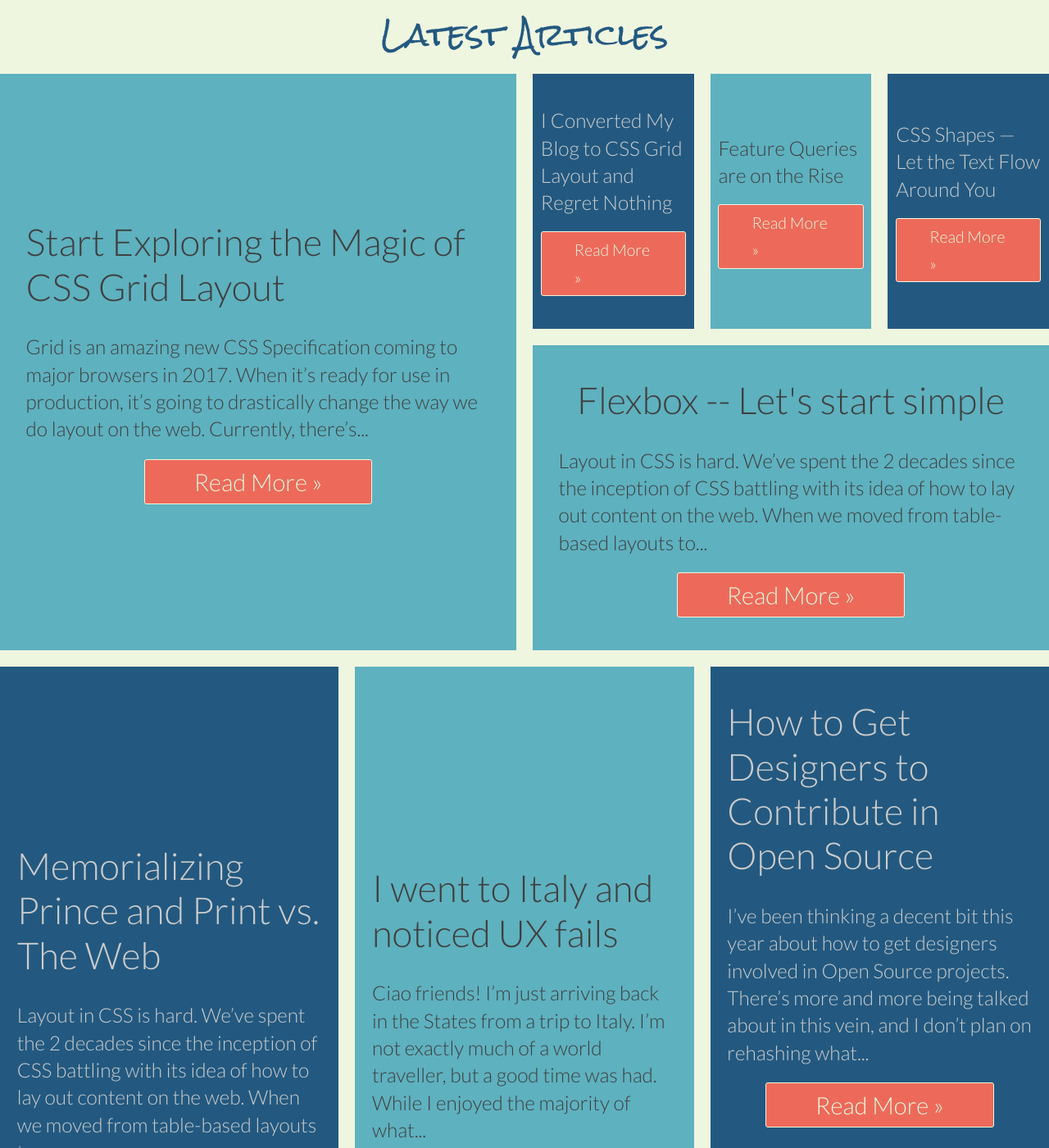
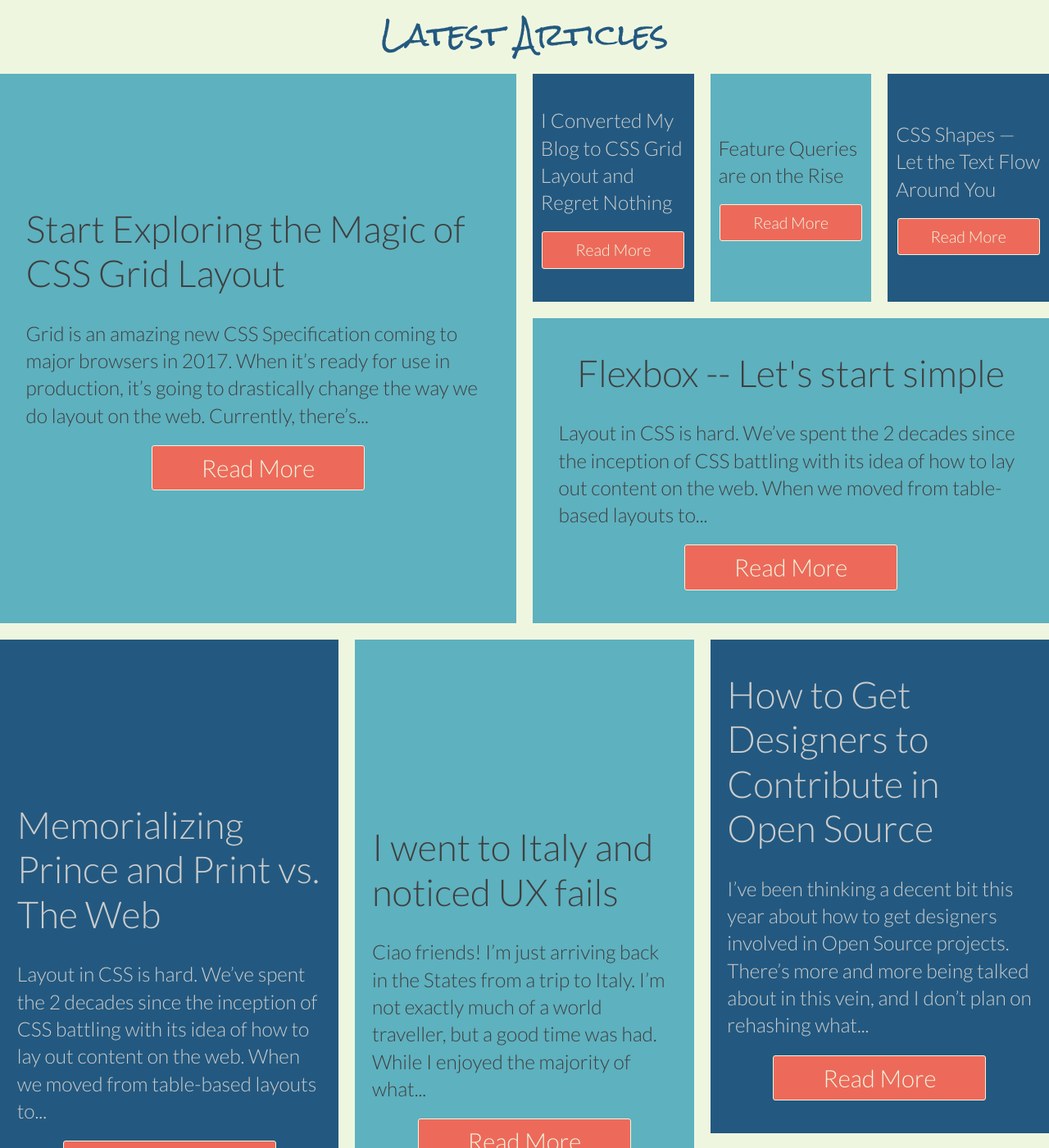
Before and after one commit to erquhart/jekyll-portfolio, a Jekyll site: the page built from index.html, in a window 1280 px wide and 1400 px high, scrolled down 735 px. Shown: the whole window at 82% size. Built offline with Jekyll 4.4.1, drawn with Linux system fonts in a browser that asks for light colours; some of the changed text lies outside the part shown.

Commit message:
HOTFIX remove raquo because it sucked

```diff
--- a/_includes/latest-grid.html
+++ b/_includes/latest-grid.html
@@ -8,7 +8,7 @@
     <article class="item">
         <h2>{{ item.title }}</h2>
         <p class="description">{{ item.description | truncatewords: 35, "..." }}</p>
-        <a href="{{ item.url }}" class="button">Read More &raquo;</a>
+        <a href="{{ item.url }}" class="button">Read More</a>
     </article>
 
 {% endfor %}
```
